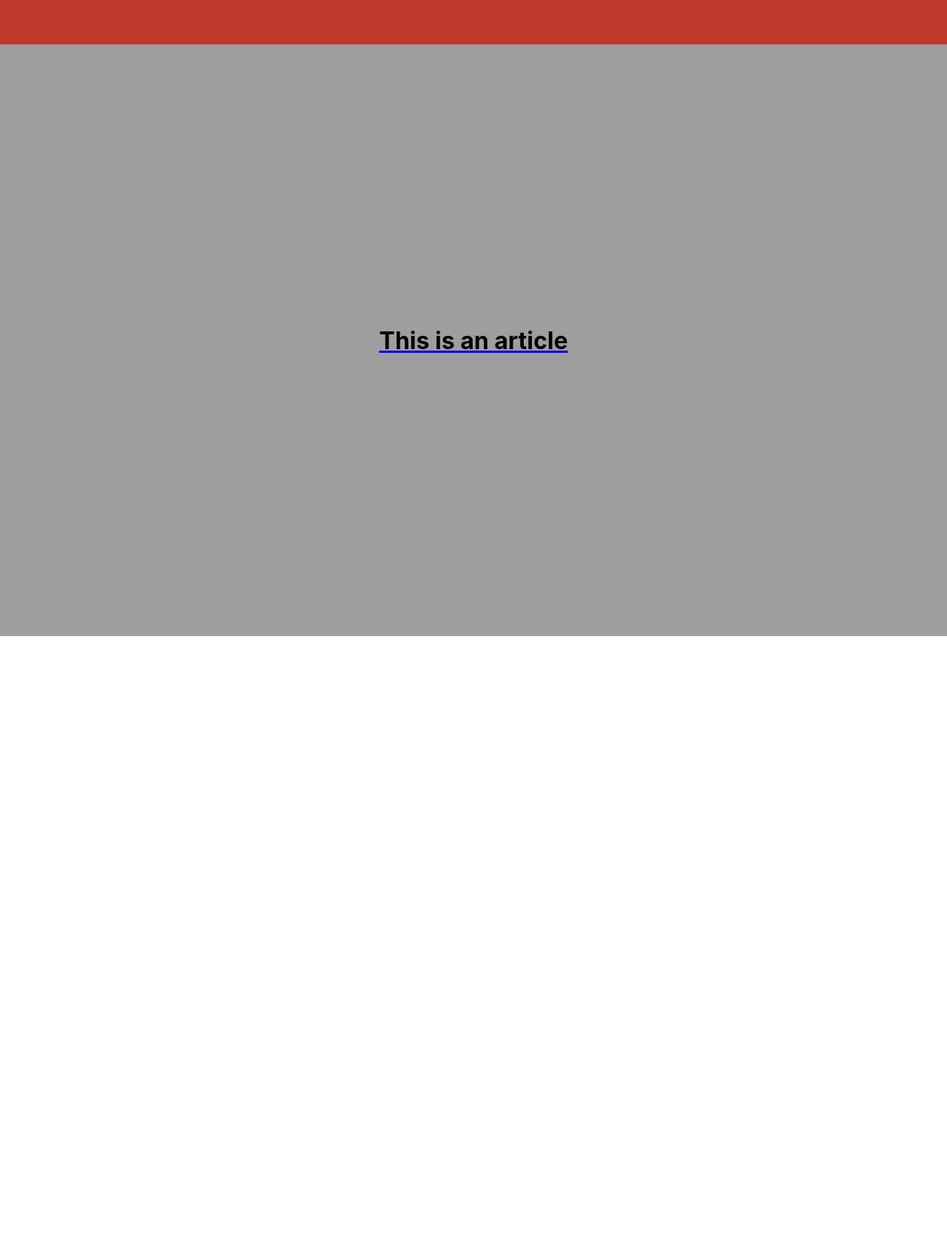
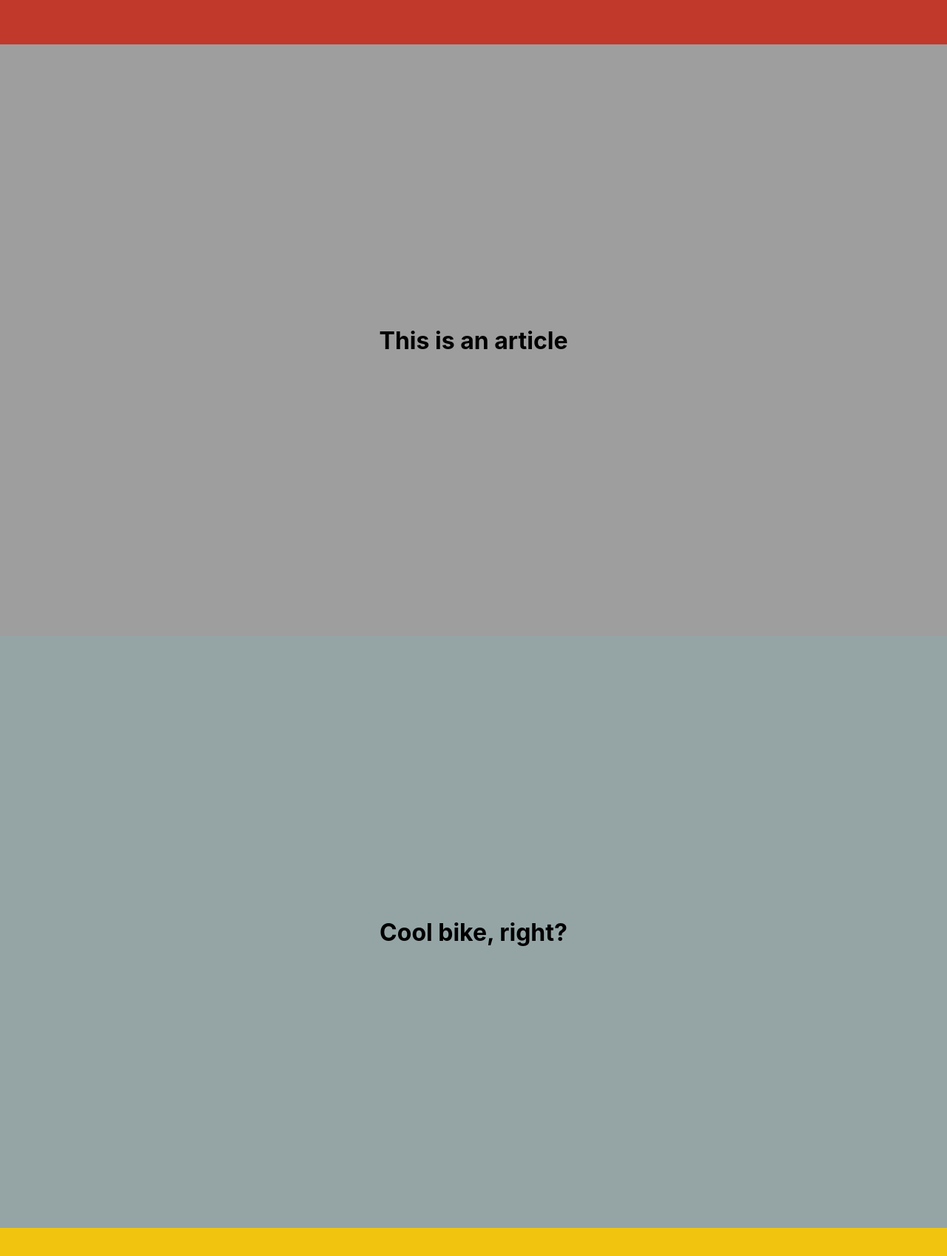
Before and after one commit to danmalmx/strapi_portfolio_v2, a React (Create React App) app in the folder portfolio_v2_frontend/: page / in a window 1280 px wide. Shown: the part 740-2438 px from the top of the page at 74% size. Before the commit the page ends 1600 px from the top, so only its background shows below. Built offline with nearby package versions, Linux system fonts and the light colour scheme.

Commit message:
Create Entry component

```diff
--- a/portfolio_v2_frontend/src/App.css
+++ b/portfolio_v2_frontend/src/App.css
@@ -4,7 +4,8 @@
   box-sizing: border-box;
 }
 .quote,
-.article {
+.article,
+.entry {
   height: 100vh;
   text-align: center;
   display: flex;
@@ -15,6 +16,20 @@
 .article {
   color: black;
 }
+.entry {
+  height: 100vh;
+  position: relative;
+  color: #fff;
+}
+
+.entry__content {
+  position: absolute;
+  bottom: 30px;
+  right: 20px;
+}
+a {
+  text-decoration: none;
+}
 
 .v-center {
   flex: 1;
--- a/portfolio_v2_frontend/src/App.js
+++ b/portfolio_v2_frontend/src/App.js
@@ -2,6 +2,7 @@ import './App.css';
 import mockPage from './utils/page'
 import Quote from './components/Quote'
 import Article from './components/Article'
+import Entry from './components/Entry'
 
 function App() {
 
@@ -10,6 +11,8 @@ function App() {
     <div className="App">
       <Quote data={mockPage.content[0]}/>
       <Article data={mockPage.content[1]} />
+      <Quote data={mockPage.content[2]} />
+      <Entry data={mockPage.content[3]} />
     </div>
   );
 }
--- /dev/null
+++ b/portfolio_v2_frontend/src/components/Entry.js
@@ -0,0 +1,20 @@
+import React from 'react'
+
+const Entry = ({data}) => {
+  console.log("Entry.render data", data);
+  const { title, subtitle, link, color  }= data;
+  return (
+    <a href={link}>
+    <div className="entry" style={{backgroundColor: color}} target="_blank">
+      <div className="v-center">
+        <div className="entry__content">
+          <h1>{title}</h1>
+          <p>{subtitle}</p>
+        </div>
+      </div>
+    </div>
+    </a>
+  )
+}
+
+export default Entry
```
